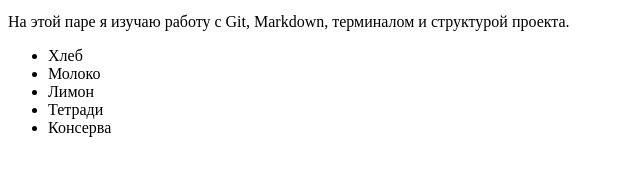
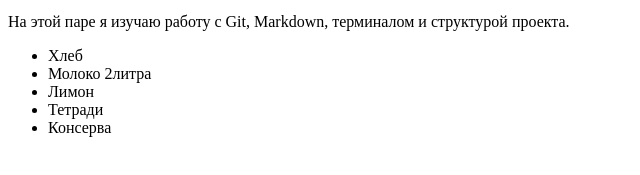
Before and after one commit to grehochkag82/Laba4_ISRPO_Lobodina, a plain HTML site: page client/index.html in a window 1280 px wide. Shown: the part 169-344 px from the top of the page, 0-640 px from the left. Drawn offline with Linux system fonts and the light colour scheme.

Commit message:
Коммит 3 — наполнение index.html

```diff
--- a/client/index.html
+++ b/client/index.html
@@ -12,7 +12,7 @@
     <p>На этой паре я изучаю работу с Git, Markdown, терминалом и структурой проекта.</p>
     <ul>
         <li>Хлеб</li>
-        <li>Молоко</li>
+        <li>Молоко 2литра</li>
         <li>Лимон</li>
         <li>Тетради</li>
         <li>Консерва</li>
```
